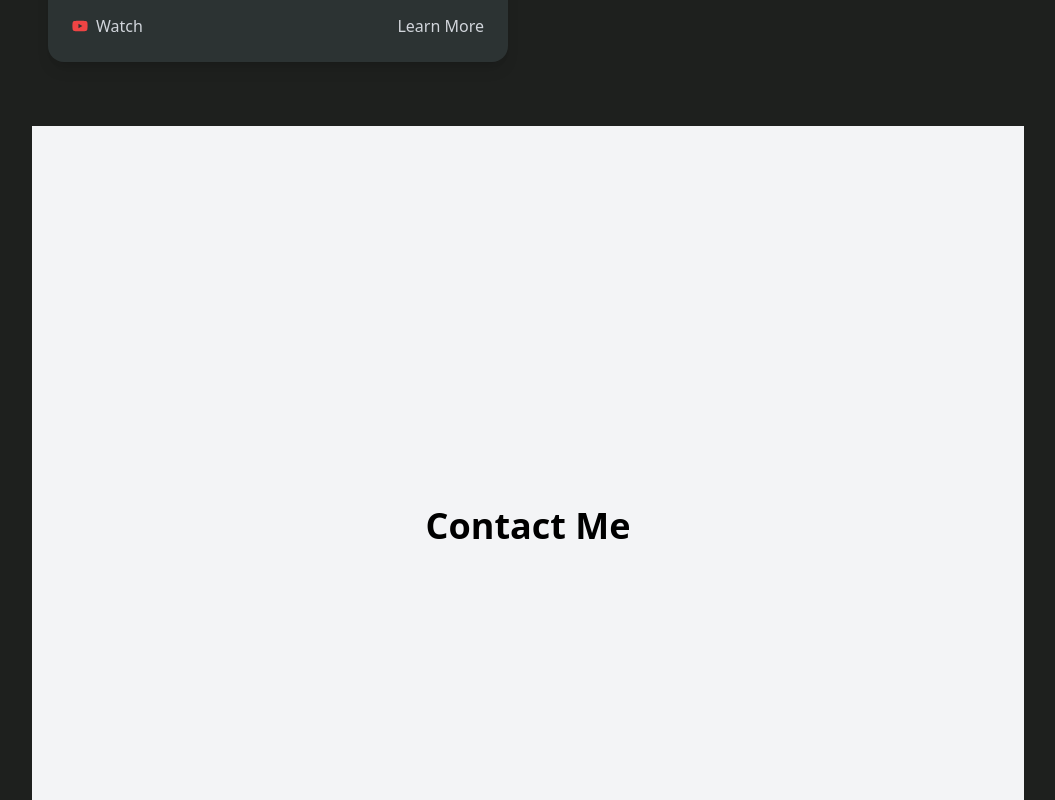
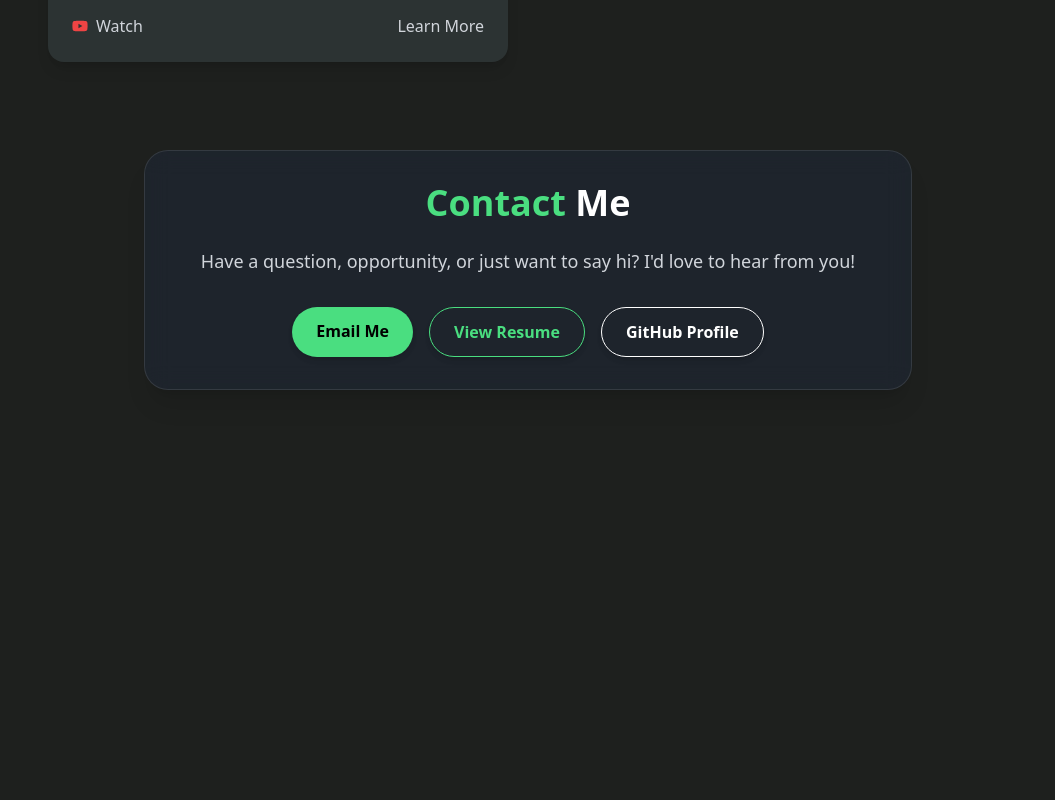
Before and after one commit to jhsotoglz/web-portfolio, a React (Vite) app: page / in a window 1280 px wide. Shown: the part 1780-2580 px from the top of the page, without its empty margins (112-1167 px from the left). Built offline with nearby package versions, Linux system fonts and the light colour scheme.

Commit message:
Contact component work

```diff
--- a/src/components/Contact.tsx
+++ b/src/components/Contact.tsx
@@ -1,10 +1,52 @@
 const Contact = () => {
-    return (
-        <section id="contact" className="min-h-screen-dynamic flex justify-center items-center bg-gray-100">
-            <div className="global-content">
-                <h1 className="text-4xl font-bold">Contact Me</h1>
-            </div>
-        </section>
-    );
+  return (
+    <section
+      id="contact"
+      className="px-4 scroll-mt-16 text-white flex flex-col items-center min-h-screen-dynamic mb-24"
+    >
+      <div className="w-full max-w-3xl mt-6 bg-[#1e293b]/50 backdrop-blur-md p-8 rounded-3xl shadow-xl border border-white/10 text-center">
+
+        {/* Title */}
+        <h1 className="text-4xl font-bold mb-6">
+          <span className="text-green-400">Contact</span> Me
+        </h1>
+
+        {/* Description */}
+        <p className="text-lg text-gray-300 mb-8">
+          Have a question, opportunity, or just want to say hi? I'd love to hear from you!
+        </p>
+
+        {/* Contact Buttons */}
+        <div className="flex flex-col sm:flex-row justify-center gap-4 text-sm sm:text-base">
+
+          <a
+            href="mailto:jhsotoglz@gmail.com"
+            className="px-6 py-3 rounded-full bg-green-400 text-black font-bold shadow-md hover:bg-green-300 transition-all duration-300 hover:scale-105 hover:shadow-lg"
+          >
+            Email Me
+          </a>
+
+          <a
+            href="/resume.pdf" // Replace with your actual path
+            target="_blank"
+            rel="noopener noreferrer"
+            className="px-6 py-3 rounded-full border border-green-400 text-green-400 font-bold shadow-md hover:bg-green-400 hover:text-black transition-all duration-300 hover:scale-105 hover:shadow-lg"
+          >
+            View Resume
+          </a>
+
+          <a
+            href="https://github.com/jhsoto" // Adjust to your GitHub
+            target="_blank"
+            rel="noopener noreferrer"
+            className="px-6 py-3 rounded-full border border-white text-white font-bold shadow-md hover:bg-white hover:text-black transition-all duration-300 hover:scale-105 hover:shadow-lg"
+          >
+            GitHub Profile
+          </a>
+        </div>
+      </div>
+    </section>
+  );
 };
+
 export default Contact;
```
